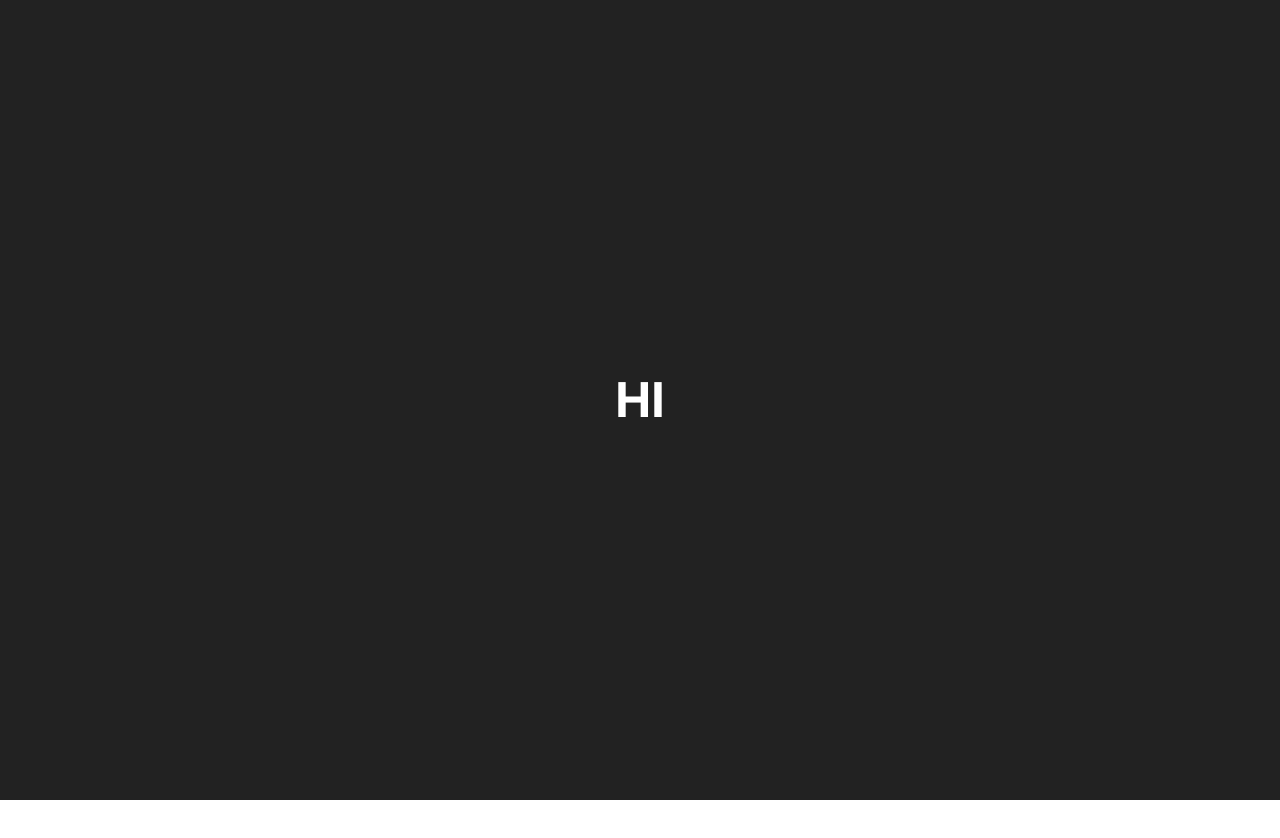
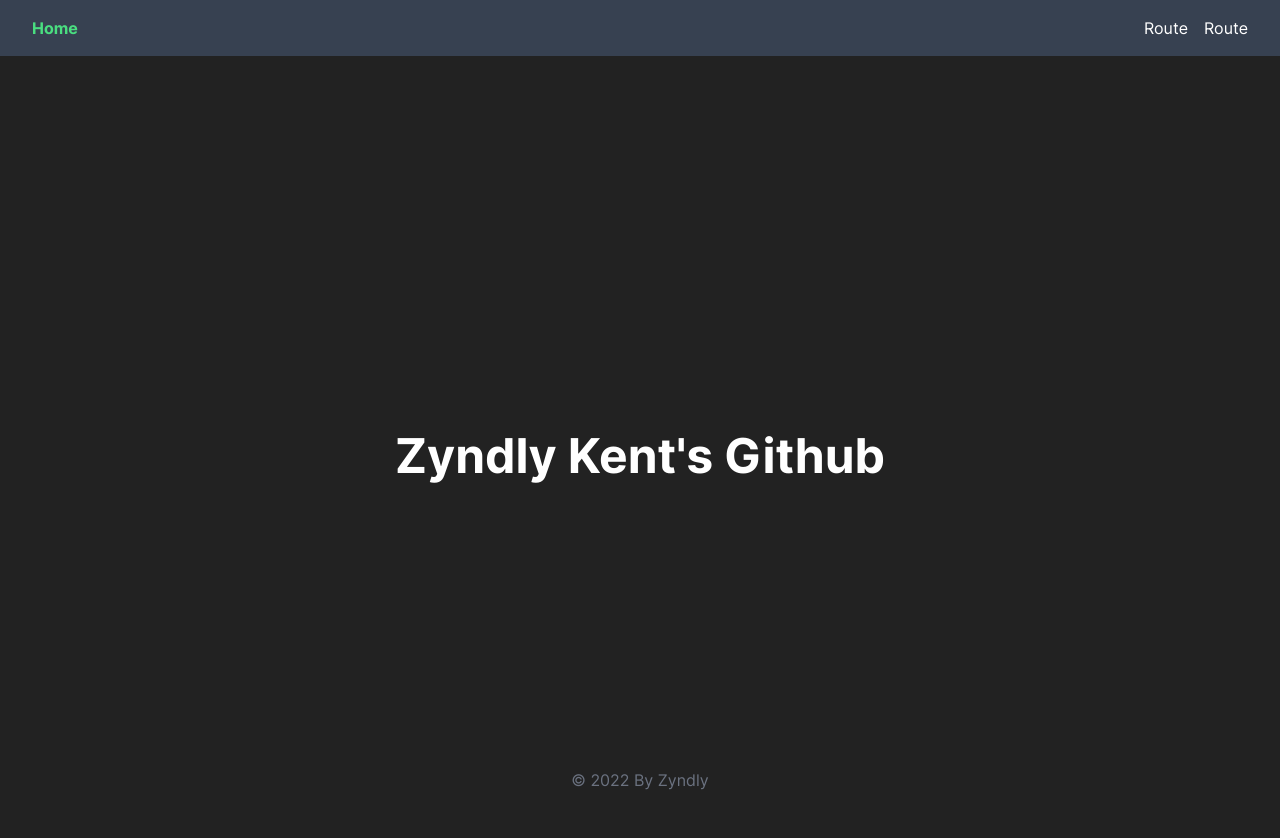
Before and after one commit to SejiMe/profiling-offline, a Next.js app in the folder Client/: page / in a window 1280 px wide. Shown: the top 838 px of the page. Before the commit the page ends 800 px from the top, so only its background shows below. Built offline with nearby package versions, Linux system fonts and the light colour scheme.

Commit message:
docs: add sample at index

```diff
--- a/Client/src/pages/index.jsx
+++ b/Client/src/pages/index.jsx
@@ -1,5 +1,7 @@
 import Seo from '@/components/Seo';
-
+import CustomLink from '@/components/CustomLink';
+import UnstyledLink from '@/components/UnstyledLink';
+import Nav from '@/components/Nav';
 
 export default function Home() {
   return (
@@ -7,11 +9,20 @@
       <Seo templateTitle='Home' />
 
       <main>
+        <Nav/>
         <section className='bg-dark'>
           <div className='flex flex-col items-center justify-center min-h-screen text-white layout'>
             <h1>
-              HI
+              <CustomLink href='https://github.com/zyndly'>
+                Zyndly Kent's Github
+              </CustomLink>
             </h1>
+            <footer className='absolute text-gray-500 bottom-2'>
+              © {new Date().getFullYear()} By{' '}
+              <UnstyledLink href='https://github.com/zyndly'>
+                Zyndly
+              </UnstyledLink>
+            </footer>
           </div>
         </section>
       </main>
```
